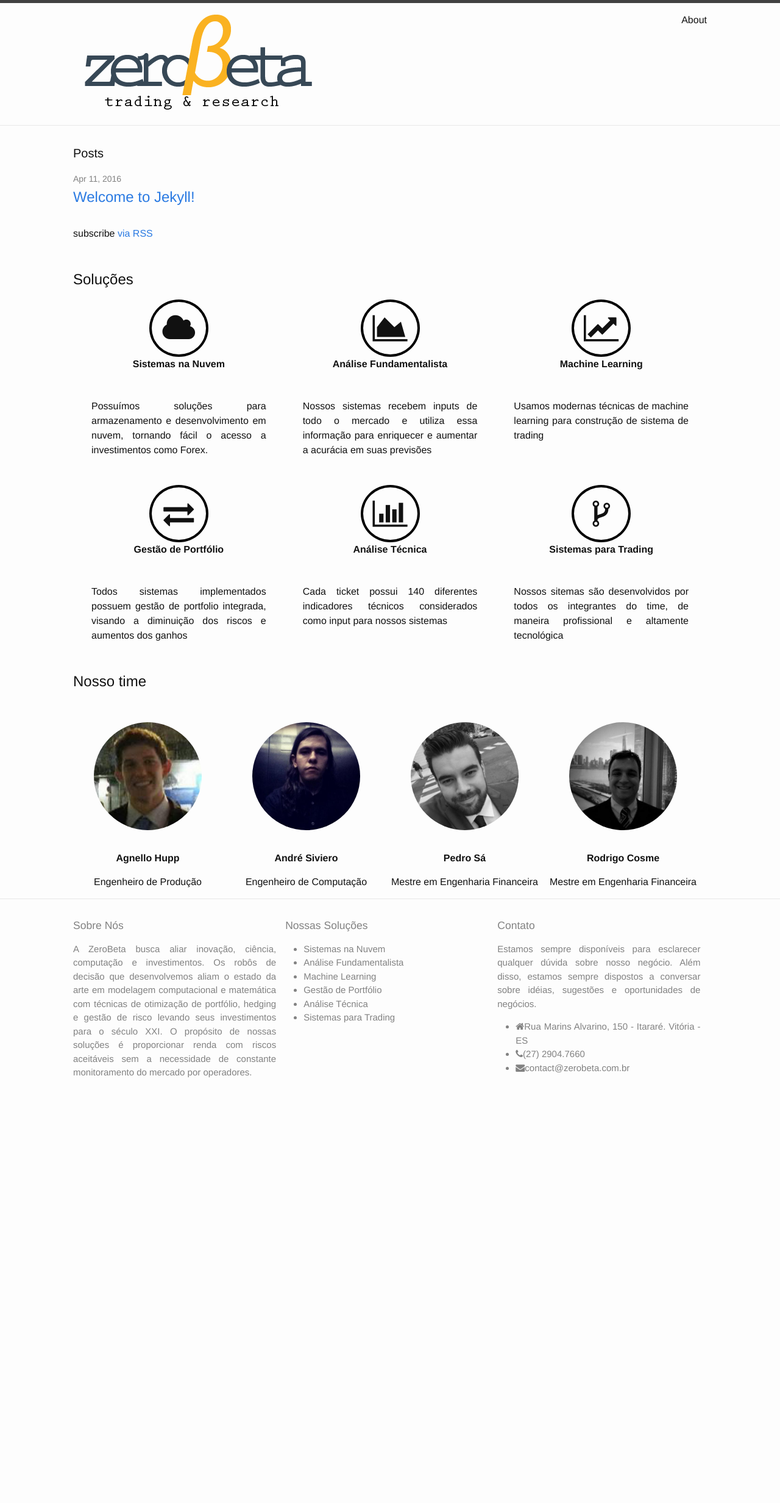
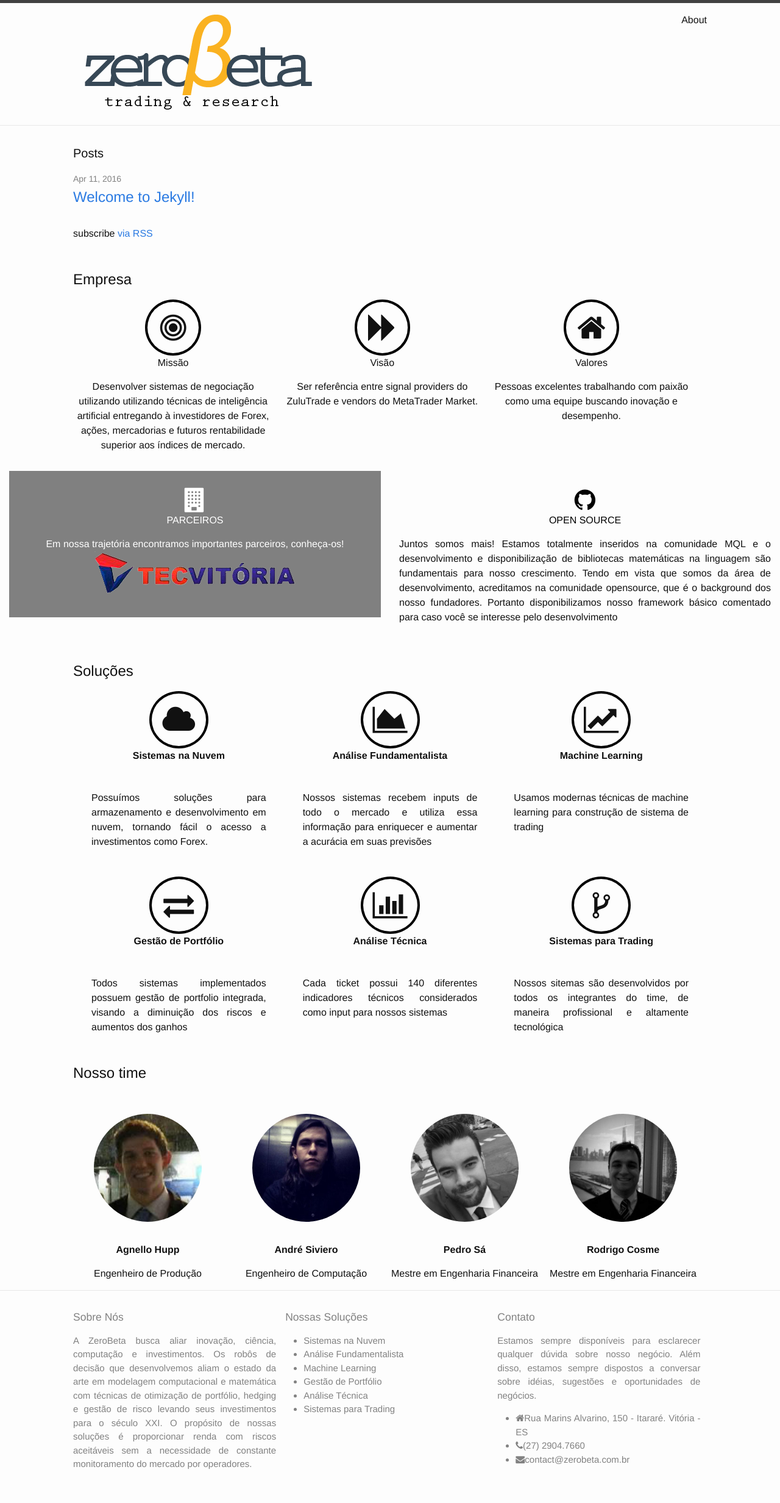
Before and after one commit to ZeroBetaTR/zerobetatr.github.io, a Jekyll site: the page built from index.html, in a window 1280 px wide. Shown: the whole page at 61% size. Built offline with Jekyll 4.4.1, drawn with Linux system fonts in a browser that asks for light colours; nearby versions of some CDN libraries; before the commit the page ends 1822 px from its top, so only the background shows below that.

Commit message:
Open source and partners

```diff
--- a/_config.yml
+++ b/_config.yml
@@ -22,9 +22,21 @@ contact_text: > #
   de negócios.
 address: Rua Marins Alvarino, 150 - Itararé. Vitória - ES
 telephone: (27) 2904.7660
+mission: > #
+  Desenvolver sistemas de negociação utilizando utilizando técnicas de
+  inteligência artificial entregando à investidores de Forex, ações,
+  mercadorias e futuros rentabilidade superior aos índices de mercado.
+vision: > #
+  Ser referência entre signal providers do ZuluTrade e vendors do
+  MetaTrader Market.
+values: > #
+  Pessoas excelentes trabalhando com paixão como uma equipe buscando
+  inovação e desempenho.
+
 
 # Locations
 base_imgpath_team: "/img/team/"
+base_imgpath_parnters: "/img/partners/"
 
 # Build settings
 markdown: kramdown
--- /dev/null
+++ b/_data/partners.yml
@@ -0,0 +1,3 @@
+- name: TecVitória
+  logo: tecvitoria.png
+  link: http://www.tecvitoria.com.br/
--- /dev/null
+++ b/_includes/company_block.html
@@ -0,0 +1,32 @@
+<div class="company-wrapper">
+  <div class="wrapper">
+    <h2>Empresa</h2>
+    <div class="company-component-wrapper">
+      <div class="company-component-icon">
+        <div class="icon-wrapper">
+          <span class="fa fa-bullseye"></span>
+        </div>
+        <h4 class="company-component-title">Missão</h4>
+        <p>{{ site.mission }}</p>
+      </div>
+    </div>
+    <div class="company-component-wrapper">
+      <div class="company-component-icon">
+        <div class="icon-wrapper">
+          <span class="fa fa-forward"></span>
+        </div>
+        <h4 class="company-component-title">Visão</h4>
+        <p>{{ site.vision }}</p>
+      </div>
+    </div>
+    <div class="company-component-wrapper">
+      <div class="company-component-icon">
+        <div class="icon-wrapper">
+          <span class="fa fa-home"></span>
+        </div>
+        <h4 class="company-component-title">Valores</h4>
+        <p>{{ site.values }}</p>
+      </div>
+    </div>
+  </div>
+</div>
--- /dev/null
+++ b/_includes/partners_opensource.html
@@ -0,0 +1,30 @@
+<div class="partners-opensource-wrapper">
+  <div class="partners-wrapper demi-block">
+    <span class="fa fa-building"></span>
+    <h4>Parceiros</h4>
+    Em nossa trajetória encontramos importantes parceiros, conheça-os!
+    <div class="partner-list-wrapper">
+      {% for partner in site.data.partners %}
+        <a href="{{ partner.link }}" target="_blank">
+          <img class="partner-logo" src="{{ partner.logo | prepend: site.base_imgpath_parnters }}" />
+        </a>
+      {% endfor %}
+    </div>
+  </div>
+  <div class="opensource-wrapper demi-block">
+    <a href="http://github.com/{{ site.github_username }}" target="_blank">
+      <span class="fa fa-github"></span>
+      <h4>Open Source</h4>
+    </a>
+    <p>
+       Juntos somos mais! Estamos totalmente inseridos na comunidade MQL
+       e o desenvolvimento e disponibilização de bibliotecas matemáticas na
+       linguagem são fundamentais para nosso crescimento. Tendo em vista
+       que somos da área de desenvolvimento, acreditamos na comunidade
+       opensource, que é o background dos nosso fundadores. Portanto
+       disponibilizamos nosso framework básico comentado para caso você se
+       interesse pelo desenvolvimento
+    </p>
+
+  </div>
+</div>
--- a/_includes/solutions.html
+++ b/_includes/solutions.html
@@ -4,7 +4,7 @@
     <div class="loop">
     {% for solution in site.solutions  %}
       <div class="solutions-solution-wrapper">
-        <div class="solution-icon-wrapper">
+        <div class="solution-icon-wrapper icon-wrapper">
           <span class="fa fa-{{ solution.icon }}"></span>
         </div>
         <h4 class="solution-title">{{ solution.title }}</h4>
--- a/_layouts/default.html
+++ b/_layouts/default.html
@@ -13,6 +13,10 @@
       </div>
     </div>
 
+    {% include company_block.html %}
+
+    {% include partners_opensource.html %}
+
     {% include solutions.html %}
 
     {% include team.html %}
--- a/_sass/_layout.scss
+++ b/_sass/_layout.scss
@@ -280,8 +280,29 @@
     text-align: justify;
     padding: #{$spacing-unit};
   }
+}
 
-  .solution-icon-wrapper {
+%clearfix {
+  &:after {
+    content: "";
+    display: table;
+    clear: both;
+  }
+}
+
+/**
+* Company block
+*/
+.company-component-wrapper {
+  width: -webkit-calc(33% - (#{$spacing-unit} / 2));
+  width:         calc(33% - (#{$spacing-unit} / 2));
+  text-align: center;
+  float: left;
+  margin-right: calc(#{$spacing-unit} / 2);
+  margin-right: webkit-calc(#{$spacing-unit} / 2);
+}
+
+.icon-wrapper {
   span {
     padding-top: calc((25% - (#{$spacing-unit} / 2))/4);
     padding-bottom: calc((25% - (#{$spacing-unit} / 2))/4);
@@ -293,12 +314,37 @@
     border-radius: 100%;
   }
 }
+
+/**
+* Partners and open source
+*/
+.partners-opensource-wrapper {
+  width: 100%;
+  text-align: center;
+  p {
+    text-align: justify;
+  }
+  .partners-wrapper {
+    background: #808080;
+    color: #fff;
+  }
+  .demi-block {
+    width: calc(50% - #{$spacing-unit});
+    float: left;
+    margin: calc(#{$spacing-unit}/2);
+    padding-top: calc((10% - (#{$spacing-unit} / 2))/4);
+    padding-bottom: calc((10% - (#{$spacing-unit} / 2))/4);
+  }
+  .fa {
+    font-size: 40px;
   }
 
-%clearfix {
-  &:after {
-    content: "";
-    display: table;
-    clear: both;
+  h4 {
+    text-transform: uppercase;
+  }
+
+  .opensource-wrapper a {
+    color: #000;
+    text-decoration: none;
   }
 }
```
Also changed, not shown: img/partners/tecvitoria.png (added). Lines whose indentation alone changed are shown as unchanged.
